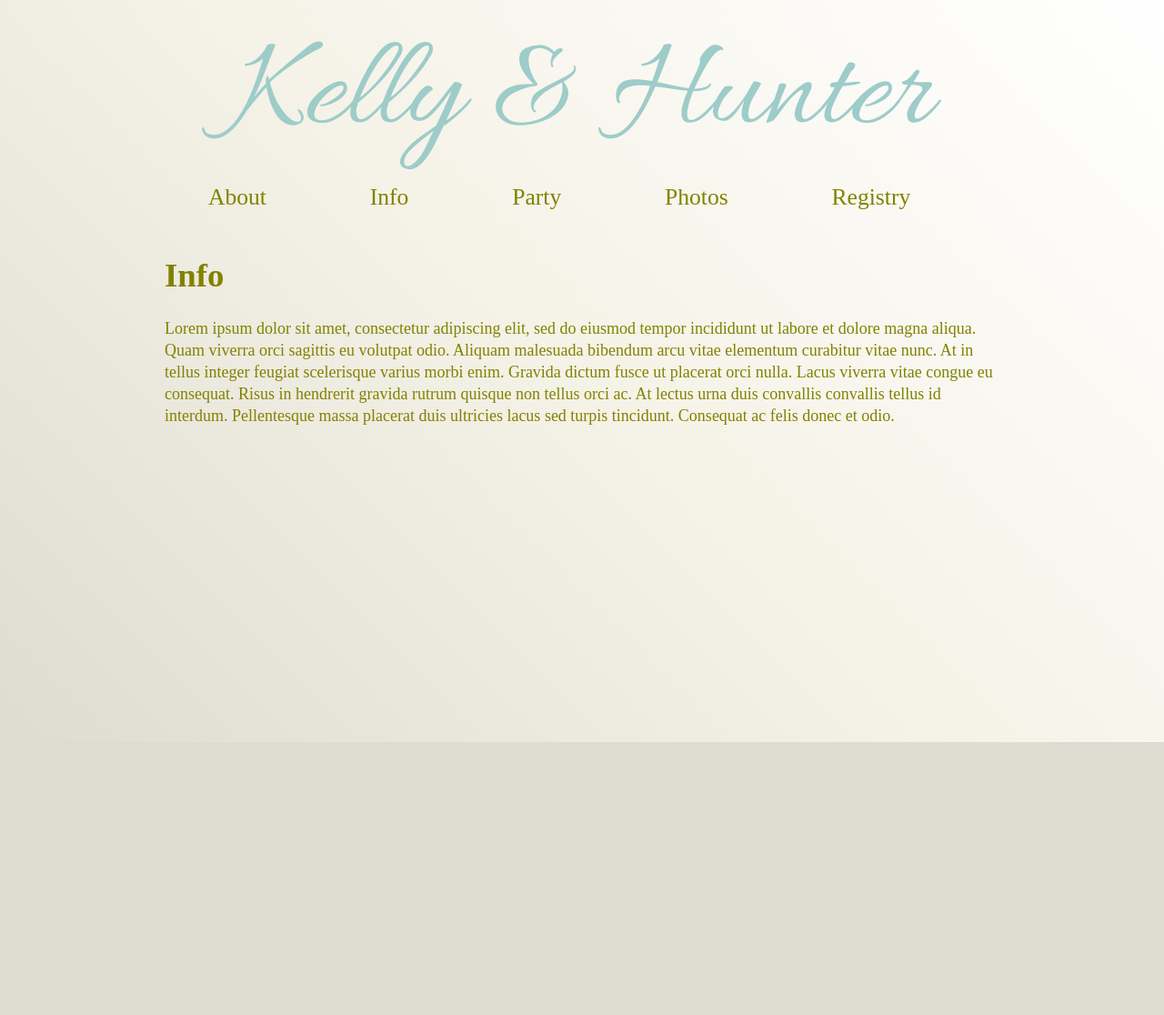
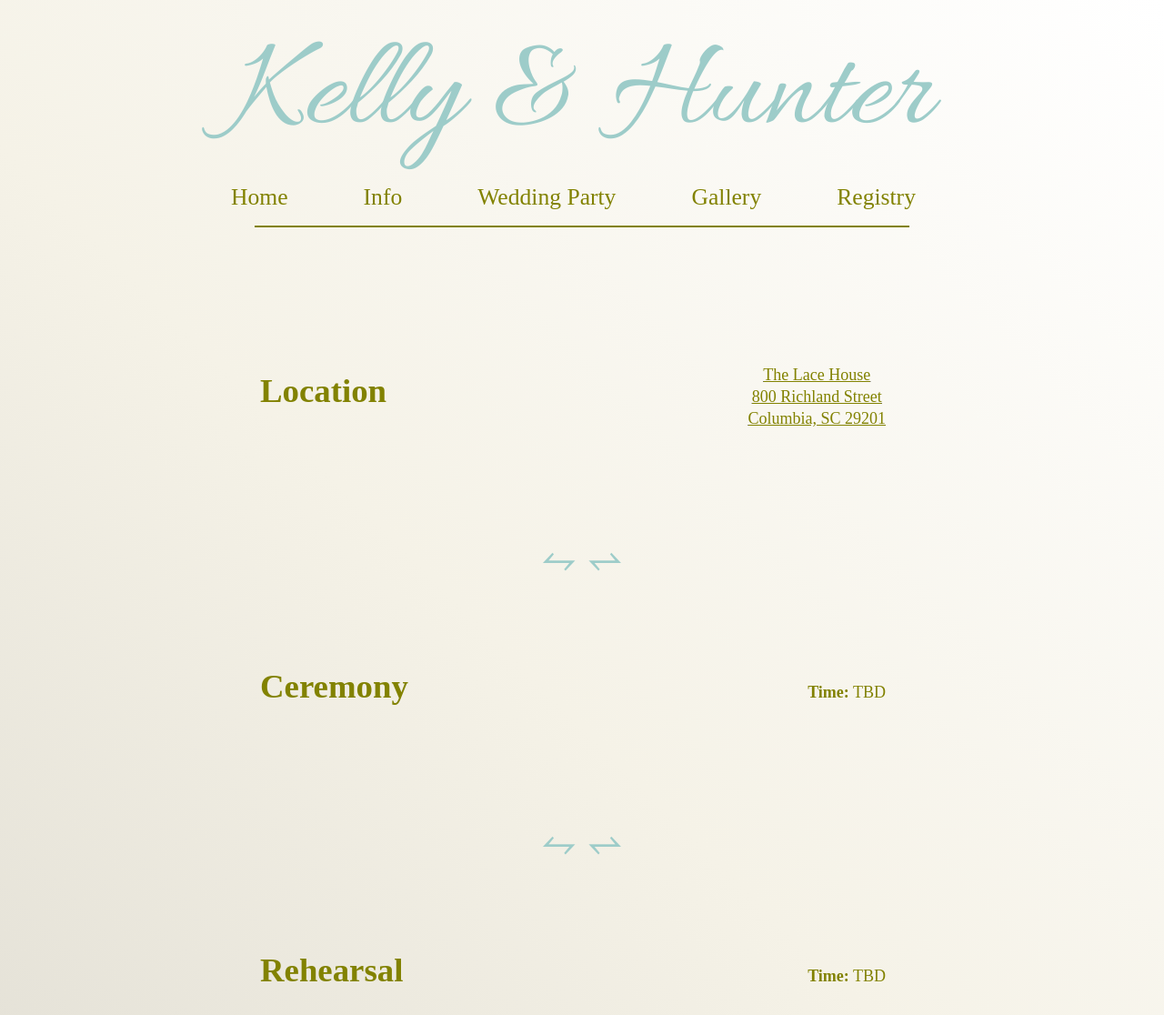
Before and after one commit to campbehr/myWeddingWebsite, a Gatsby site: page /info in a window 1280 px wide. Shown: the top 1116 px of the page at 91% size. Before the commit the page ends 816 px from the top, so only its background shows below. Built offline with nearby package versions, Linux system fonts and the light colour scheme; Gatsby itself is replaced by a stand-in of ours.

Commit message:
corrected gallery issues

```diff
--- a/src/components/layout.js
+++ b/src/components/layout.js
@@ -26,6 +26,7 @@ const Grid = styled.div`
   }
   main {
     grid-area: main;
+    margin-top: 4em;
     border: 0px solid tan;
   }
   @media screen and (min-width: 600px) {
@@ -47,7 +48,7 @@ const Grid = styled.div`
       ". nav ." 6em
       ". main ." auto
       ". footer ." 5em /
-      1fr minmax(700px, 950px) 1fr;
+      1fr minmax(700px, 900px) 1fr;
   }
 `
 
--- a/src/components/navbtn/dropNav.js
+++ b/src/components/navbtn/dropNav.js
@@ -9,10 +9,10 @@ const Ul = styled.ul`
 export default function DropNav({ open }) {
   return (
     <Ul open={open}>
-      <Link to="/">About</Link>
+      <Link to="/">Home</Link>
       <Link to="/info/">Info</Link>
-      <Link to="/party/">Party</Link>
-      <Link to="/photos/">Photos</Link>
+      <Link to="/party/">Wedding Party</Link>
+      <Link to="/gallery/">Gallery</Link>
       <Link to="/registry/">Registry</Link>
     </Ul>
   )
--- a/src/components/navbtn/nav.js
+++ b/src/components/navbtn/nav.js
@@ -9,11 +9,18 @@ const Navbar = styled.nav`
     }
   }
 `
+const Underline = styled.div`
+  height: 2px;
+  width: 80%;
+  margin: 0 auto;
+  background-color: rgb(130, 130, 0);
+`
 
 export default function Nav() {
   return (
     <Navbar>
       <Burger />
+      <Underline />
     </Navbar>
   )
 }
--- a/src/pages/index.js
+++ b/src/pages/index.js
@@ -2,7 +2,7 @@ import React from "react"
 import Layout from "../components/layout"
 import HeroCarousel from "../components/carousel"
 
-export default function About() {
+export default function IndexHome() {
   return (
     <div>
       <Layout>
--- a/src/pages/info.js
+++ b/src/pages/info.js
@@ -1,23 +1,103 @@
 import React from "react"
 import Layout from "../components/layout"
+import styled from "styled-components"
+
+const WeddingInfo = styled.div`
+  div {
+    margin-left: 6em;
+    h2 {
+      margin-top: 2em;
+    }
+    p {
+      margin-top: 1em;
+    }
+  }
+
+  span {
+    display: none;
+    text-align: center;
+  }
+
+  @media screen and (min-width: 600px) {
+    div {
+      width: 80%;
+      display: flex;
+      flex-direction: row;
+      justify-content: space-between;
+      margin: 5em 0 3em 5em;
+
+      h2 {
+        align-self: center;
+        margin-top: 0;
+      }
+
+      p {
+        align-self: center;
+        text-align: center;
+        margin-top: 0;
+      }
+    }
+
+    span {
+      display: block;
+      font-size: 3rem;
+      margin: 2em 0 2em 0;
+      color: rgb(157, 204, 201);
+    }
+  }
+`
 
 export default function Info() {
   return (
     <div>
       <Layout>
-        <h2>Info</h2>
-        <p>
-          Lorem ipsum dolor sit amet, consectetur adipiscing elit, sed do
-          eiusmod tempor incididunt ut labore et dolore magna aliqua. Quam
-          viverra orci sagittis eu volutpat odio. Aliquam malesuada bibendum
-          arcu vitae elementum curabitur vitae nunc. At in tellus integer
-          feugiat scelerisque varius morbi enim. Gravida dictum fusce ut
-          placerat orci nulla. Lacus viverra vitae congue eu consequat. Risus in
-          hendrerit gravida rutrum quisque non tellus orci ac. At lectus urna
-          duis convallis convallis tellus id interdum. Pellentesque massa
-          placerat duis ultricies lacus sed turpis tincidunt. Consequat ac felis
-          donec et odio.
-        </p>
+        <WeddingInfo>
+          <div>
+            <h2>Location</h2>
+            <a href="https://www.google.com/maps/place/800+Richland+St,+Columbia,+SC+29201/@34.0082779,-81.0460467,17z/data=!3m1!4b1!4m5!3m4!1s0x88f8a4cdbe15880f:0x7cabeacf4d676aef!8m2!3d34.0082779!4d-81.0438527">
+              <p>
+                <u>
+                  The Lace House
+                  <br />
+                  800 Richland Street
+                  <br />
+                  Columbia, SC 29201
+                </u>
+              </p>
+            </a>
+          </div>
+
+          <span>&#10570; &#10571;</span>
+
+          <div>
+            <h2>Ceremony</h2>
+            <p>
+              <b>Time:</b> TBD
+            </p>
+          </div>
+
+          <span>&#10570; &#10571;</span>
+
+          <div>
+            <h2>Rehearsal</h2>
+            <p>
+              <b>Time:</b> TBD
+            </p>
+          </div>
+
+          <span>&#10570; &#10571;</span>
+
+          <div>
+            <h2>Hotels</h2>
+            <p>
+              Option 1
+              <br />
+              Option 2
+              <br />
+              Option 3
+            </p>
+          </div>
+        </WeddingInfo>
       </Layout>
     </div>
   )
--- a/src/styles/global.scss
+++ b/src/styles/global.scss
@@ -35,7 +35,7 @@ body {
   h2 {
     font-size: 2em;
     line-height: 2rem;
-    padding-left: 1rem;
+    // padding-left: 1rem;
     color: rgb(130, 130, 0);
   }
 
@@ -64,7 +64,6 @@ body {
   ul a {
     display: block;
     align-self: center;
-    text-decoration: none;
     margin-top: 2rem;
     color: rgb(130, 130, 0);
   }
@@ -89,6 +88,7 @@ body {
       padding: 0 0 0 4em;
       height: auto;
       width: auto;
+      text-decoration: line-through;
       background-color: rgba(0, 0, 0, 0);
     }
 
```
Also changed, not shown: src/components/carousel.js (+1 -8 lines), src/pages/gallery.js (added, +114 -0 lines), src/pages/photos.js (deleted, +0 -39 lines), src/pages/404.js (added).
